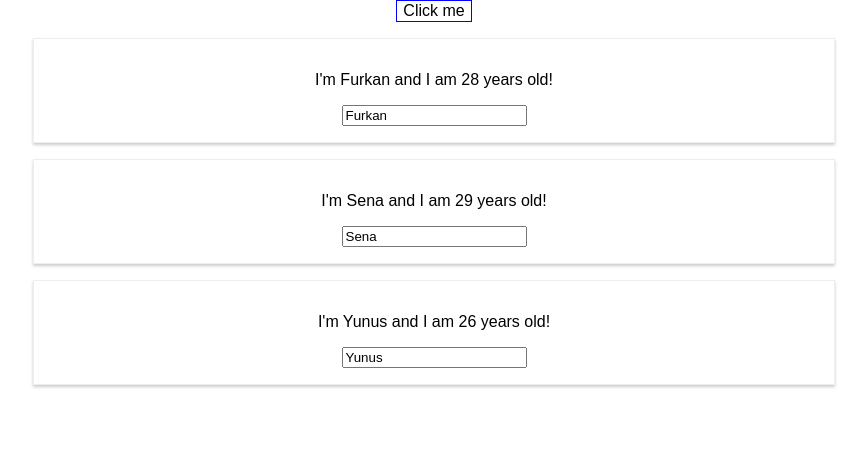
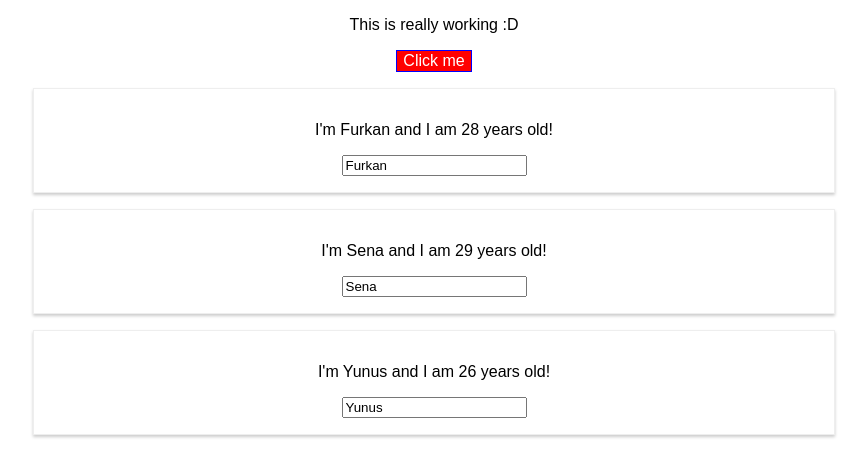
Before and after one commit to RoyalDevGit/Blog, a React (Create React App) app: page / in a window 1280 px wide. Shown: the top 476 px of the page, without its empty margins (206-1073 px from the left). Built offline with nearby package versions, Linux system fonts and the light colour scheme.

Commit message:
dynamic styling 😃😊

```diff
--- a/src/App.css
+++ b/src/App.css
@@ -1,3 +1,10 @@
 .App {
   text-align: center;
 }
+
+.red {
+  color: red;
+}
+.bold {
+  font-weight: bold;
+}
--- a/src/App.js
+++ b/src/App.js
@@ -44,7 +44,8 @@ class App extends Component {
   }
   render() {
     const style = {
-      backgroundColor: 'white',
+      backgroundColor: 'green',
+      color: 'white',
       font: 'inherit',
       border: '1px solid blue',
       padding: '8x'
@@ -69,9 +70,21 @@ class App extends Component {
           }
         </div>
       );
+
+      style.backgroundColor = 'red';
     }
+
+    const classes = [];
+    if (this.state.persons.length <= 2) {
+      classes.push('red'); // classes = ['red]
+    }
+    if (this.state.persons.length <= 1) {
+      classes.push('bold'); // classes = ['red', 'bold']
+    }
+
     return (
       <div className="App" >
+        <p className={classes.join(' ')}>This is really working :D </p>
         <button style={style}
           onClick={this.togglePersonHandler}>Click me</button>
         {persons}
```
